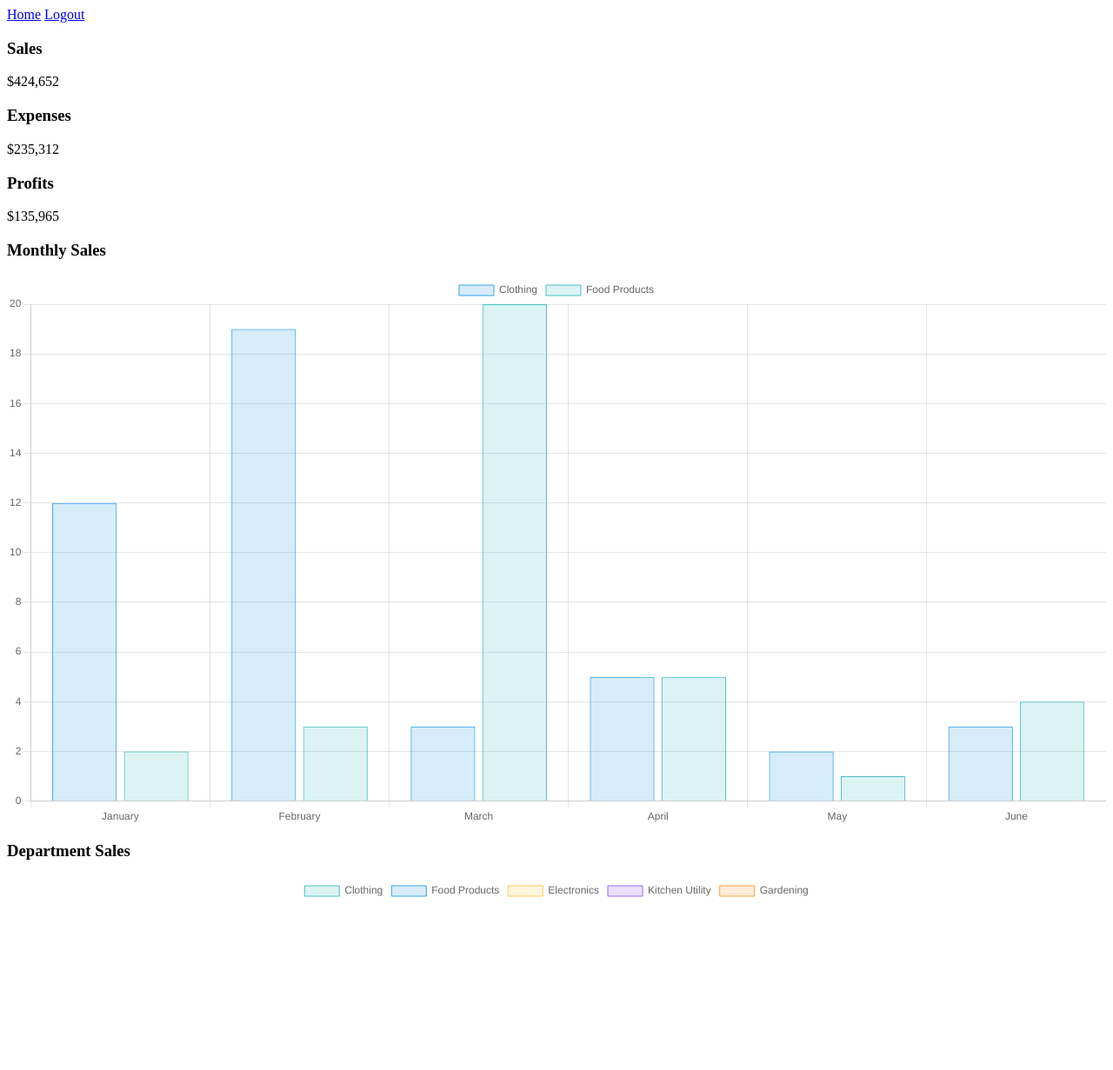
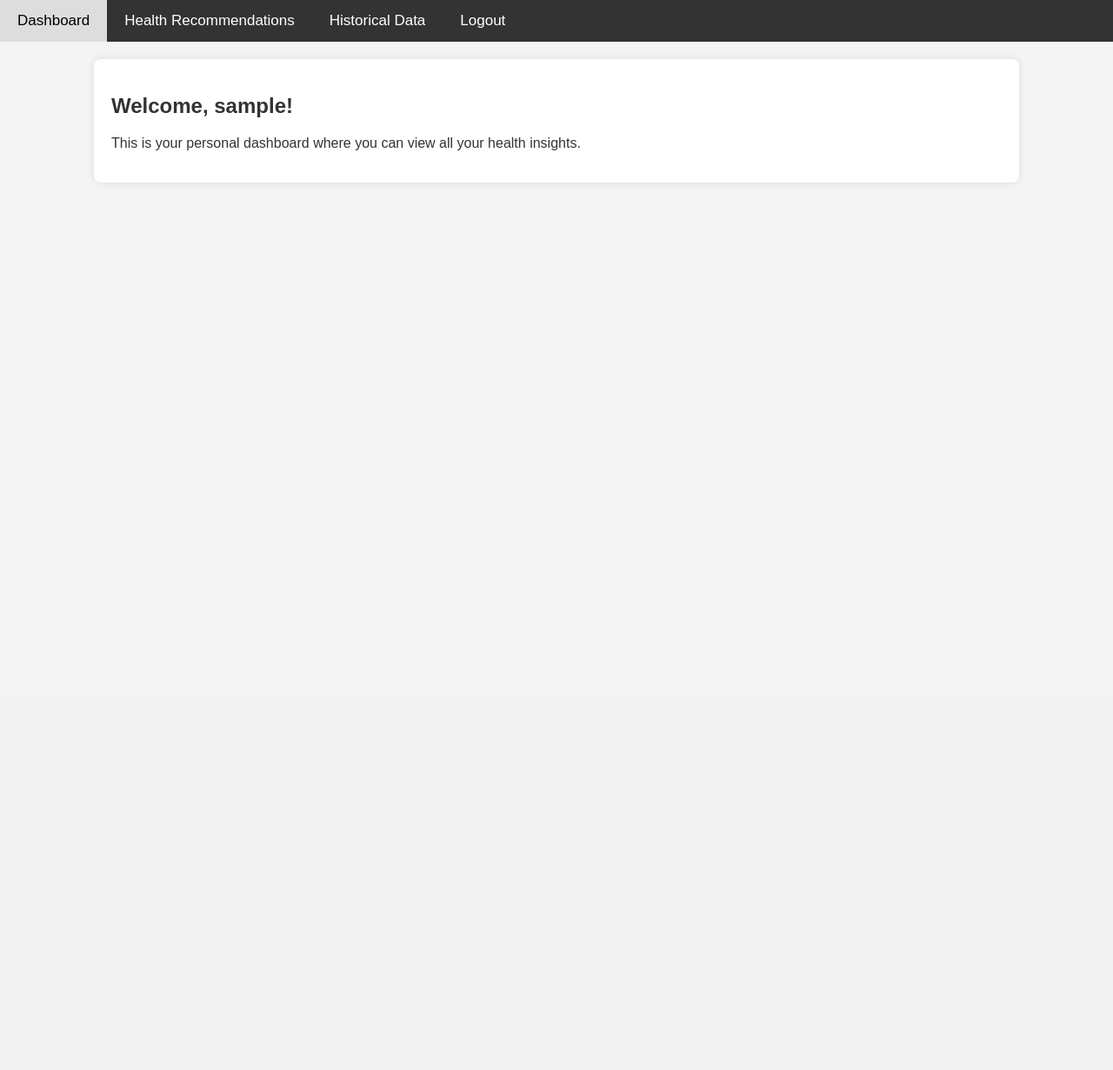
Before and after one commit to SEO-TECH-PROJECT1/HealthWatch, a Flask app: page /dashboard in a window 1280 px wide. Shown: the top 1231 px of the page at 87% size. After the commit the page ends 173 px from the top, so only its background shows below. Run offline with Flask 2, Linux system fonts and the light colour scheme; the visitor is signed in with stand-in values (Sample User, id 1).

Commit message:
Changes to frontend

```diff
--- a/static/styles.css
+++ b/static/styles.css
@@ -1,7 +1,7 @@
 /* General body styling */
 body {
     font-family: 'Arial', sans-serif;
-    background-color: #e0f7fa;
+    background-color: #f4f4f4;
     margin: 0;
     padding: 0;
     color: #333;
@@ -9,7 +9,7 @@
 
 /* Navbar styling */
 .navbar {
-    background-color: #00796b;
+    background-color: #333;
     overflow: hidden;
     color: white;
 }
@@ -25,13 +25,59 @@
 }
 
 .navbar a:hover {
-    background-color: #004d40;
-    color: white;
+    background-color: #ddd;
+    color: black;
 }
 
-/* Dashboard container styling */
-.dashboard-container {
-    width: 90%;
+/* Form container styling */
+.form-container {
+    width: 300px;
+    margin: 50px auto;
+    padding: 20px;
+    background-color: white;
+    border-radius: 8px;
+    box-shadow: 0 0 10px rgba(0, 0, 0, 0.1);
+}
+
+.form-container h2 {
+    text-align: center;
+    margin-bottom: 20px;
+}
+
+.form-container label {
+    margin-bottom: 5px;
+    display: block;
+}
+
+.form-container input[type="text"],
+.form-container input[type="password"] {
+    width: 100%;
+    padding: 10px;
+    margin: 5px 0 20px 0;
+    display: inline-block;
+    border: 1px solid #ccc;
+    box-sizing: border-box;
+}
+
+.form-container button {
+    background-color: #4CAF50;
+    color: white;
+    padding: 14px 20px;
+    margin: 8px 0;
+    border: none;
+    cursor: pointer;
+    width: 100%;
+}
+
+.form-container button:hover {
+    opacity: 0.8;
+}
+
+/* Dashboard and content containers */
+.dashboard-container,
+.health-container,
+.history-container {
+    width: 80%;
     margin: 20px auto;
     background-color: white;
     padding: 20px;
@@ -39,53 +85,26 @@
     box-shadow: 0 0 10px rgba(0, 0, 0, 0.1);
 }
 
-/* Stats container styling */
-.stats-container {
-    display: flex;
-    justify-content: space-between;
-    margin-bottom: 20px;
+.dashboard-container h2,
+.health-container h2,
+.history-container h2 {
+    color: #333;
 }
 
-.stat-box {
-    background-color: #00796b;
-    color: white;
-    padding: 20px;
-    border-radius: 8px;
-    width: 30%;
+/* Flash messages styling */
+.flashes {
+    width: 300px;
+    margin: 20px auto;
+    padding: 10px;
+    background-color: #f8d7da;
+    color: #721c24;
+    border-radius: 5px;
     text-align: center;
-    box-shadow: 0 0 10px rgba(0, 0, 0, 0.1);
 }
 
-.stat-box h3 {
-    margin: 0;
-    font-size: 1.2em;
+/* Utility classes */
+.clearfix::after {
+    content: "";
+    clear: both;
+    display: table;
 }
-
-.stat-box p {
-    margin: 10px 0 0;
-    font-size: 2em;
-}
-
-/* Charts container styling */
-.charts-container {
-    display: flex;
-    justify-content: space-between;
-}
-
-.chart-box {
-    background-color: white;
-    padding: 20px;
-    border-radius: 8px;
-    width: 48%;
-    box-shadow: 0 0 10px rgba(0, 0, 0, 0.1);
-}
-
-.chart-box h3 {
-    margin: 0 0 20px;
-}
-
-/* Chart styling */
-canvas {
-    width: 100% !important;
-    height: 300px !important;
-}
--- a/templates/dashboard.html
+++ b/templates/dashboard.html
@@ -1,108 +1,8 @@
-<!DOCTYPE html>
-<html lang="en">
-
-<head>
-    <meta charset="UTF-8">
-    <meta name="viewport" content="width=device-width, initial-scale=1.0">
-    <title>Dashboard</title>
-    <script src="https://cdn.jsdelivr.net/npm/chart.js"></script>
-    <link rel="stylesheet" href="{{ url_for('static', filename='css/styles.css') }}">
-    <script src="https://cdn.jsdelivr.net/npm/chart.js"></script>
-</head>
-
-<body>
-    <header class="navbar">
-        <nav>
-            <a href="{{ url_for('index') }}">Home</a>
-            <a href="{{ url_for('logout') }}">Logout</a>
-        </nav>
-    </header>
-    <div class="dashboard-container">
-        <div class="stats-container">
-            <div class="stat-box">
-                <h3>Sales</h3>
-                <p>$424,652</p>
-            </div>
-            <div class="stat-box">
-                <h3>Expenses</h3>
-                <p>$235,312</p>
-            </div>
-            <div class="stat-box">
-                <h3>Profits</h3>
-                <p>$135,965</p>
-            </div>
-        </div>
-        <div class="charts-container">
-            <div class="chart-box">
-                <h3>Monthly Sales</h3>
-                <canvas id="monthlySalesChart"></canvas>
-            </div>
-            <div class="chart-box">
-                <h3>Department Sales</h3>
-                <canvas id="departmentSalesChart"></canvas>
-            </div>
-        </div>
-    </div>
-    <script>
-        var ctx1 = document.getElementById('monthlySalesChart').getContext('2d');
-        var monthlySalesChart = new Chart(ctx1, {
-            type: 'bar',
-            data: {
-                labels: ['January', 'February', 'March', 'April', 'May', 'June'],
-                datasets: [{
-                    label: 'Clothing',
-                    data: [12, 19, 3, 5, 2, 3],
-                    backgroundColor: 'rgba(54, 162, 235, 0.2)',
-                    borderColor: 'rgba(54, 162, 235, 1)',
-                    borderWidth: 1
-                }, {
-                    label: 'Food Products',
-                    data: [2, 3, 20, 5, 1, 4],
-                    backgroundColor: 'rgba(75, 192, 192, 0.2)',
-                    borderColor: 'rgba(75, 192, 192, 1)',
-                    borderWidth: 1
-                }]
-            },
-            options: {
-                scales: {
-                    y: {
-                        beginAtZero: true
-                    }
-                }
-            }
-        });
-
-        var ctx2 = document.getElementById('departmentSalesChart').getContext('2d');
-        var departmentSalesChart = new Chart(ctx2, {
-            type: 'pie',
-            data: {
-                labels: ['Clothing', 'Food Products', 'Electronics', 'Kitchen Utility', 'Gardening'],
-                datasets: [{
-                    label: '# of Votes',
-                    data: [12, 19, 3, 5, 2],
-                    backgroundColor: [
-                        'rgba(75, 192, 192, 0.2)',
-                        'rgba(54, 162, 235, 0.2)',
-                        'rgba(255, 206, 86, 0.2)',
-                        'rgba(153, 102, 255, 0.2)',
-                        'rgba(255, 159, 64, 0.2)'
-                    ],
-                    borderColor: [
-                        'rgba(75, 192, 192, 1)',
-                        'rgba(54, 162, 235, 1)',
-                        'rgba(255, 206, 86, 1)',
-                        'rgba(153, 102, 255, 1)',
-                        'rgba(255, 159, 64, 1)'
-                    ],
-                    borderWidth: 1
-                }]
-            },
-            options: {
-                responsive: true,
-                maintainAspectRatio: false
-            }
-        });
-    </script>
-</body>
-
-</html>
+{% extends 'base.html' %}
+{% block title %}Dashboard{% endblock %}
+{% block content %}
+<div class="dashboard-container">
+    <h2>Welcome, {{ session['username'] }}!</h2>
+    <p>This is your personal dashboard where you can view all your health insights.</p>
+</div>
+{% endblock %}
```
